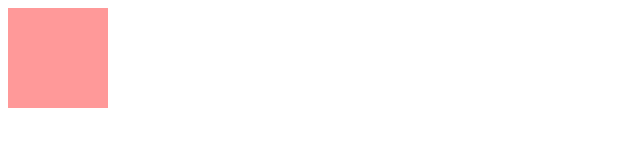
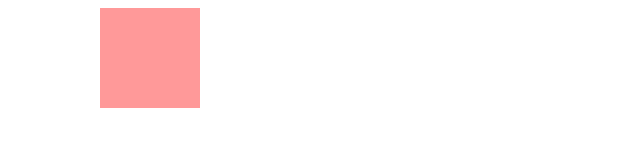
Before and after one commit to zmqcc/test, a plain HTML site: page index.html in a window 1280 px wide. Shown: the whole page, without its empty margins (0-640 px from the left). Drawn offline with Linux system fonts and the light colour scheme.

Commit message:
添加了left

```diff
--- a/index.html
+++ b/index.html
@@ -9,6 +9,8 @@
 				width:100px;
 				height:100px;
 				background:#f99;
+				position:absolute;
+				left:100px;
 			}
 		</style>
 	</head>
```
